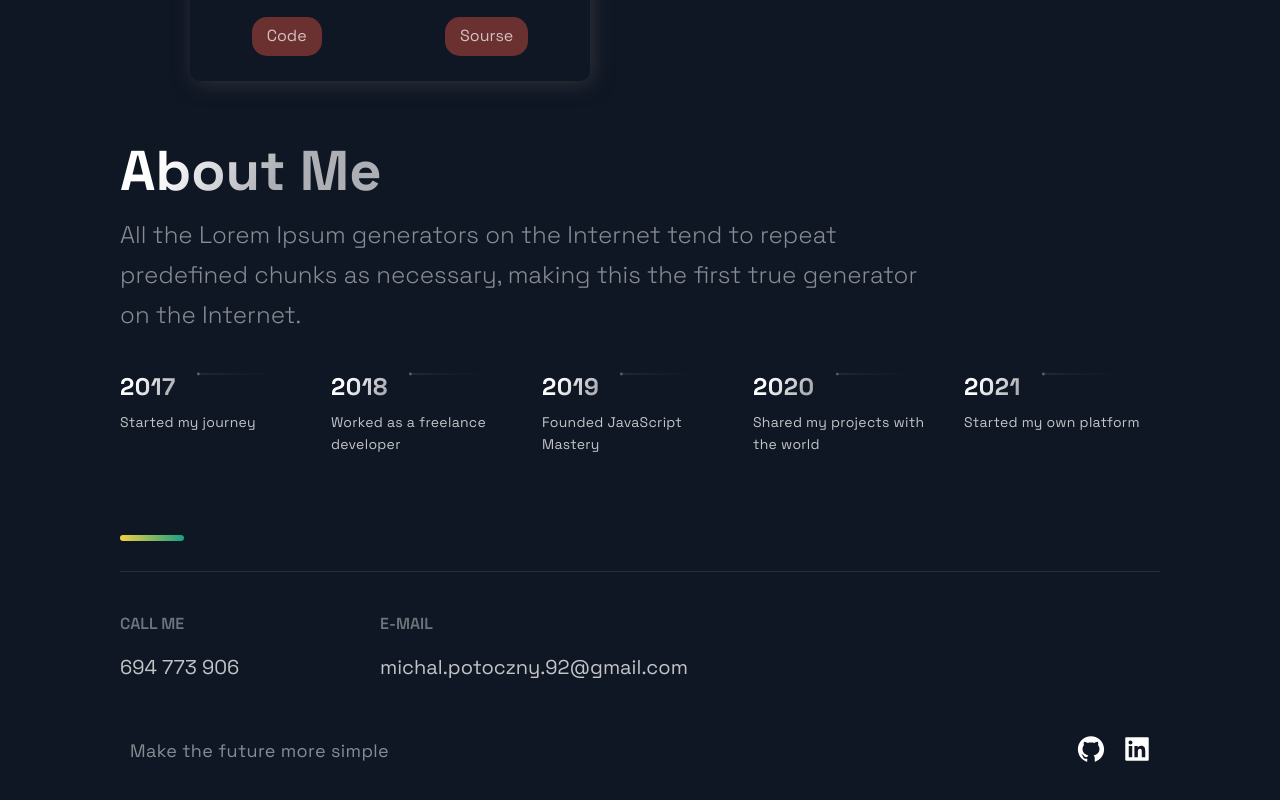
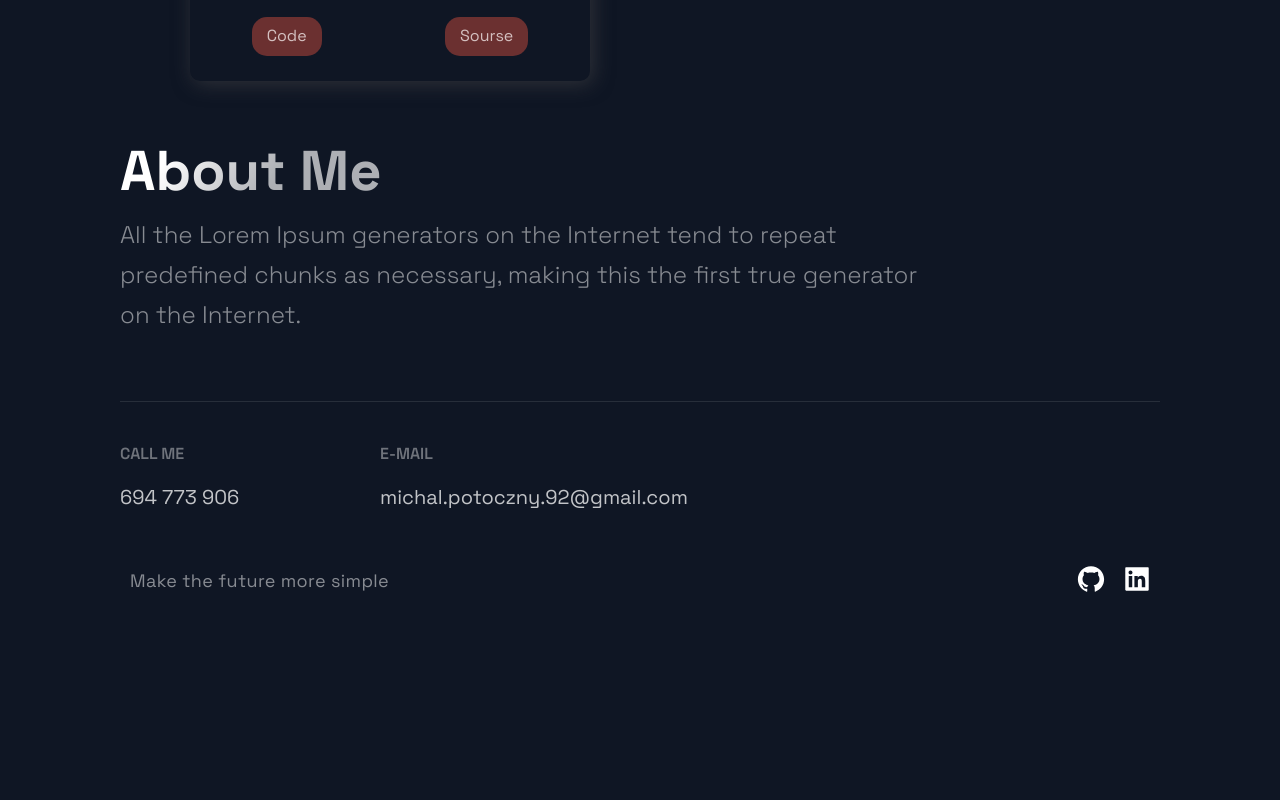
Before and after one commit to yougonnagetyours/my-developer-portfolio, a Next.js app: page / in a window 1280 px wide. Shown: the part 3165-3965 px from the top of the page. After the commit the page ends 3821 px from the top, so only its background shows below. Built offline with nearby package versions, Linux system fonts and the light colour scheme.

Commit message:
small remarks

```diff
--- a/src/components/Hero/Hero.js
+++ b/src/components/Hero/Hero.js
@@ -5,7 +5,7 @@ import { Img } from '../Projects/ProjectsStyles';
 import Button from '../../styles/GlobalComponents/Button';
 import { LeftSection } from './HeroStyles';
 
-import { heroImage } from '../../constants/constants';
+import { images } from '../../constants/constants';
 
 const Hero = () => (
   <Section row nopadding>
@@ -19,7 +19,7 @@ const Hero = () => (
       </SectionText>
       <Button onClick={() => window.location = "https://google.com"}>Learn more</Button>
       <div style={{marginBottom: '20px'}}>
-        <Img src={heroImage} />
+        <Img src={images.heroImage} />
       </div>
     </LeftSection>
   </Section>
--- a/src/components/TimeLine/TimeLine.js
+++ b/src/components/TimeLine/TimeLine.js
@@ -2,45 +2,9 @@ import React, { useState, useRef, useEffect } from 'react';
 
 import { CarouselButton, CarouselButtonDot, CarouselButtons, CarouselContainer, CarouselItem, CarouselItemImg, CarouselItemText, CarouselItemTitle, CarouselMobileScrollNode } from './TimeLineStyles';
 import { Section, SectionDivider, SectionText, SectionTitle } from '../../styles/GlobalComponents';
-import { TimeLineData } from '../../constants/constants';
-
-const TOTAL_CAROUSEL_COUNT = TimeLineData.length;
 
 const Timeline = () => {
-  const [activeItem, setActiveItem] = useState(0);
-  const carouselRef = useRef();
 
-  const scroll = (node, left) => {
-    return node.scrollTo({ left, behavior: 'smooth' });
-  }
-
-  const handleClick = (e, i) => {
-    e.preventDefault();
-
-    if (carouselRef.current) {
-      const scrollLeft = Math.floor(carouselRef.current.scrollWidth * 0.7 * (i / TimeLineData.length));
-
-      scroll(carouselRef.current, scrollLeft);
-    }
-  }
-
-  const handleScroll = () => {
-    if (carouselRef.current) {
-      const index = Math.round((carouselRef.current.scrollLeft / (carouselRef.current.scrollWidth * 0.7)) * TimeLineData.length);
-
-      setActiveItem(index);
-    }
-  }
-
-  // // snap back to beginning of scroll when window is resized
-  // // avoids a bug where content is covered up if coming from smaller screen
-  useEffect(() => {
-    const handleResize = () => {
-      scroll(carouselRef.current, 0);
-    }
-
-    window.addEventListener('resize', handleResize);
-  }, []);
 
   return (
     <Section id="about">
@@ -48,69 +12,6 @@ const Timeline = () => {
       <SectionText>
         All the Lorem Ipsum generators on the Internet tend to repeat predefined chunks as necessary, making this the first true generator on the Internet.
       </SectionText>
-      <CarouselContainer ref={carouselRef} onScroll={handleScroll}>
-        <>
-          {TimeLineData.map((item, index) => (
-            <CarouselMobileScrollNode key={index} final={index === TOTAL_CAROUSEL_COUNT-1}>
-              <CarouselItem
-                index={index}
-                id={index}
-                active={activeItem}
-                onClick={(e)=> handleClick(e, index)}
-              >
-                <CarouselItemTitle>
-                  {item.year}
-                  <CarouselItemImg
-                    width="208"
-                    height="6"
-                    viewBox="0 0 208 6"
-                    fill="none"
-                    xmlns="http://www.w3.org/2000/svg">
-                    <path
-                      fill-rule="evenodd"
-                      clip-rule="evenodd"
-                      d="M2.5 5.5C3.88071 5.5 5 4.38071 5 3V3.5L208 3.50002V2.50002L5 2.5V3C5 1.61929 3.88071 0.5 2.5 0.5C1.11929 0.5 0 1.61929 0 3C0 4.38071 1.11929 5.5 2.5 5.5Z"
-                      fill="url(#paint0_linear)"
-                      fill-opacity="0.33"
-                    />
-                    <defs>
-                      <linearGradient
-                        id="paint0_linear"
-                        x1="-4.30412e-10"
-                        y1="0.5"
-                        x2="208"
-                        y2="0.500295"
-                        gradientUnits="userSpaceOnUse">
-                        <stop stop-color="white" />
-                        <stop
-                          offset="0.79478"
-                          stop-color="white"
-                          stop-opacity="0"
-                        />
-                      </linearGradient>
-                    </defs>
-                  </CarouselItemImg>
-                </CarouselItemTitle>
-                <CarouselItemText>{item.text}</CarouselItemText>
-              </CarouselItem>
-            </CarouselMobileScrollNode>
-          ))}
-        </>
-      </CarouselContainer>
-      <CarouselButtons>
-        {TimeLineData.map((item, index) => (
-          <CarouselButton
-            key={index}
-            index={index}
-            active={activeItem}
-            onClick={(e) => handleClick(e, index)}
-            type="button"
-          >
-            <CarouselButtonDot active={activeItem}/>
-          </CarouselButton>
-        ))}
-      </CarouselButtons>
-      <SectionDivider />
     </Section>
   );
 };
--- a/src/constants/constants.js
+++ b/src/constants/constants.js
@@ -32,13 +32,4 @@ export const projects = [
   },
 ];
 
-export const TimeLineData = [
-  { year: 2017, text: 'Started my journey', },
-  { year: 2018, text: 'Worked as a freelance developer', },
-  { year: 2019, text: 'Founded JavaScript Mastery', },
-  { year: 2020, text: 'Shared my projects with the world', },
-  { year: 2021, text: 'Started my own platform', },
-];
-
-
-export const heroImage = '/images/hero-2.jpg'
+export const images = {heroImage: '/images/hero-2.jpg'}
```
